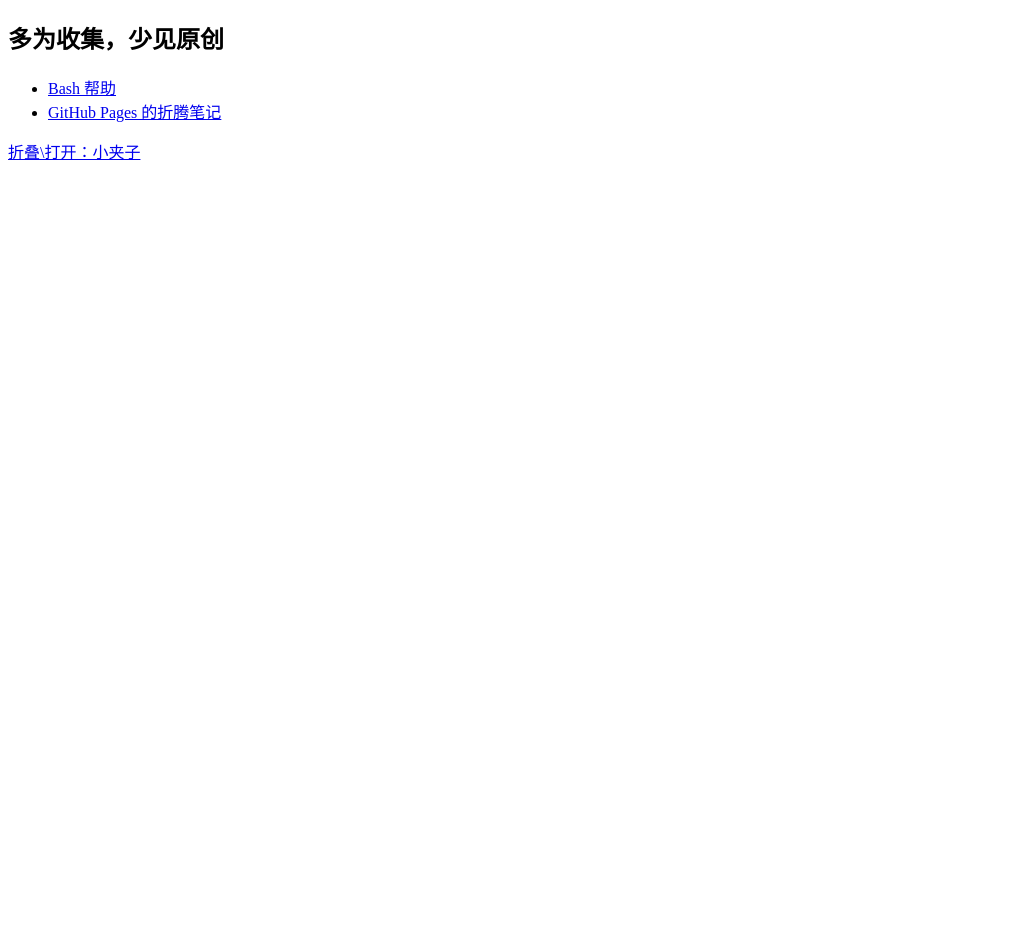
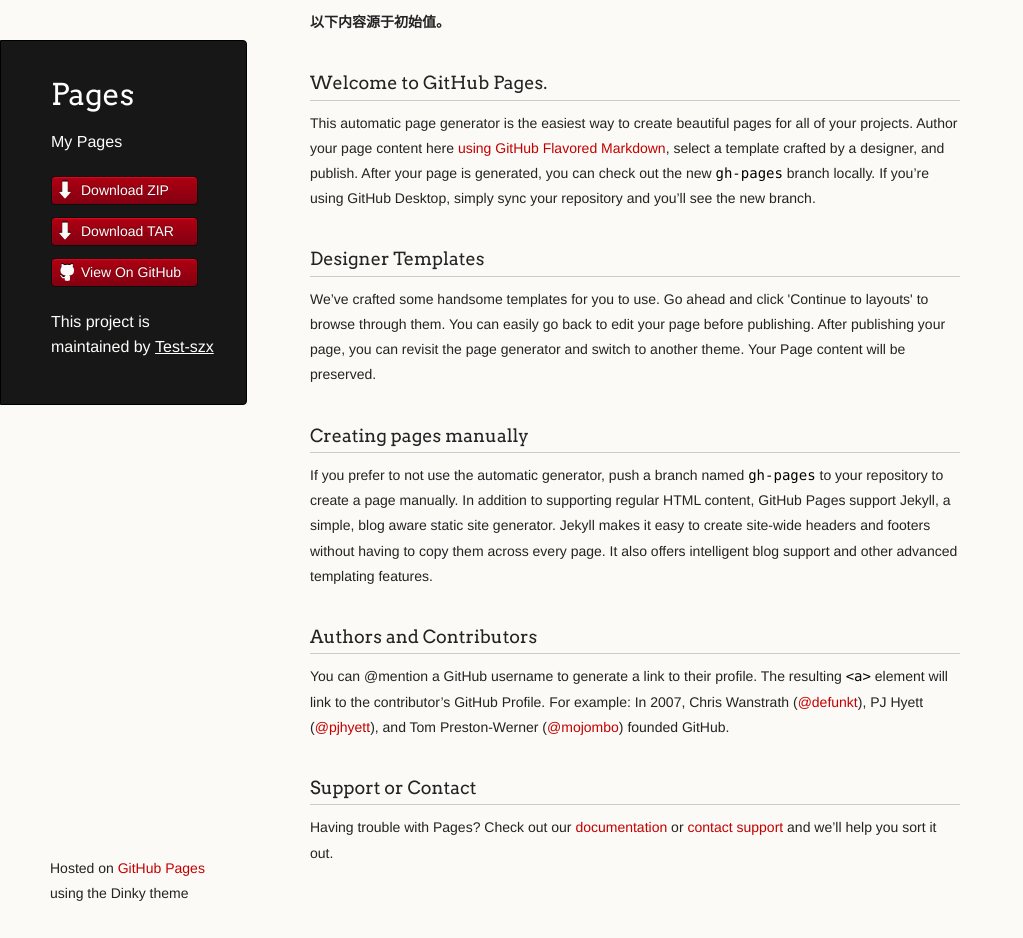
Before and after one commit to Test-szx/pages, a Jekyll site: the page index.html, which Jekyll copies as it is, in a window 1280 px wide and 938 px high. Shown: the whole window, without its empty margins (0-1023 px from the left). Built offline with Jekyll 4.4.1, drawn with Linux system fonts in a browser that asks for light colours.

Commit message:
Create gh-pages branch via GitHub

```diff
--- a/index.html
+++ b/index.html
@@ -1,75 +1,67 @@
----
-layout: default
-title: 多为收集，少见原创
----
-<style>
-blockquote{
-    margin-right: 629px;
-    background-color: rgb(26, 26, 26);
-    color: rgb(99, 99, 99);
-    border-width: 7px;
-    padding: 7px;
-    }
-a:visited{
-    color:#505050;
-    }
-</style>
-<script>
-    function isHidden(oDiv){
-      var vDiv = document.getElementById(oDiv);
-      vDiv.style.display = (vDiv.style.display == 'none')?'block':'none';
-    }
-  </script>
-<h2>{{ page.title }}</h2>
+<!doctype html>
+<html>
+  <head>
+    <meta charset="utf-8">
+    <meta http-equiv="X-UA-Compatible" content="chrome=1">
+    <title>Pages by Test-szx</title>
 
-<ul>
-    {% for post in site.posts %}
-      <li><a href="{{ site.baseurl }}{{ post.url }}">{{ post.title }}</a></li>
-    {% endfor %}
-</ul>
-<a style="cursor:hand" onclick="isHidden('div1')" href="##">折叠\打开：小夹子</a>
-<div style="display: none;" id="div1">
-<blockquote class="quote">
-<a href="http://www.git-scm.com/book/zh/v1/Git-%E5%9F%BA%E7%A1%80-%E8%AE%B0%E5%BD%95%E6%AF%8F%E6%AC%A1%E6%9B%B4%E6%96%B0%E5%88%B0%E4%BB%93%E5%BA%93">Git - 记录每次更新到仓库</a>
-<br>
-<p>记录每次更新到仓库 现在我们手上已经有了一个真实项目的 Git 仓库，并从这个仓库中取出了所有文件的工作拷贝。接下来，对这些文件作些修改，在完成了一个阶段的目标之后，提交本次更新到仓库。 请记住，工作...</p>
-<cite>http://www.git-scm.com/book/zh/v1/Git-%E5%9F%BA%E7%A1%80-%E8%AE%B0%E5%BD%95%E6%AF%8F%E6%AC%A1%E6%9B%B4%E6%96%B0%E5%88%B0%E4%BB%93%E5%BA%93</cite>
-</blockquote>
+    <link rel="stylesheet" href="stylesheets/styles.css">
+    <link rel="stylesheet" href="stylesheets/github-light.css">
+    <script src="javascripts/scale.fix.js"></script>
+    <meta name="viewport" content="width=device-width, initial-scale=1, user-scalable=no">
+    <!--[if lt IE 9]>
+    <script src="//html5shiv.googlecode.com/svn/trunk/html5.js"></script>
+    <![endif]-->
+  </head>
+  <body>
+    <div class="wrapper">
+      <header>
+        <h1 class="header">Pages</h1>
+        <p class="header">My Pages</p>
 
-<blockquote class="quote">
-<a href="https://help.github.com/articles/generating-ssh-keys/">Generating SSH keys - User Documentation </a>
-<br>
-<p>Add the copied key to GitHub: In the top right corner of any page, click . In the user settings side...</p>
-<cite>https://help.github.com/articles/generating-ssh-keys/</cite>
-</blockquote>
-<blockquote class="quote">
-<a href="http://blog.csdn.net/kodeyang/article/details/9787009">提交改动到 github 远程服务器，怎么跳过要求输入密码的步骤 - u011513212 - 博客频道 - CSDN.NET</a>
-<br>
-<p>新机器上将工程改动提交到 github 服务器时，发现每次都要输入密码，这个有点儿小烦人，怎么解决这个问题呢？ 首先，切换到工程根目录的 .git 隐藏目录，用 TextEdit 打开 config ...</p>
-<cite>http://blog.csdn.net/kodeyang/article/details/9787009</cite>
-</blockquote>
-<blockquote class="quote">
-<a href="http://www.git-scm.com/book/zh/v1/%E8%B5%B7%E6%AD%A5-Git-%E5%9F%BA%E7%A1%80">Git - Git 基础</a>
-<br>
-<p>Git 基础 那么，简单地说，Git 究竟是怎样的一个系统呢？请注意，接下来的内容非常重要，若是理解了 Git 的思想和基本工作原理，用起来就会知其所以然，游刃有余。在开始学习 Git 的时候，请不要...</p>
-<cite>http://www.git-scm.com/book/zh/v1/%E8%B5%B7%E6%AD%A5-Git-%E5%9F%BA%E7%A1%80</cite>
-</blockquote>
-<blockquote class="quote">
-<a href="http://www.zhihu.com/question/19861963">sed -n 'G; s/\n/&amp;&amp;/; /^\([ -~]*\n\).*\n\1/d; s/\n//; h; P' 是如何实现删除重复行的？ - 编程 - 知乎 </a>
-<br>
-<p>换一换 相关问题 eval()机制在编译型语言D语言中是怎么样被是实现的？ 3 个回答 Python、AWK、sed 之间有哪些区别？处理文本使用那种脚本语言比较好？理由是什么？ 10 个回答 在C语...</p>
-<cite>http://www.zhihu.com/question/19861963</cite>
-</blockquote>
-<blockquote class="quote">
-<a href="http://www.zhihu.com/question/26122927">有关Sed的一条命令求指导？ - Linux - 知乎 </a>
-<br>
-<p>很久不用sed了。。。如果表达有误的话，请指出；不保证我理解的一定对哈； 先看man里的NPD： P：Print up to the first embedded newline of the cur...</p>
-<cite>http://www.zhihu.com/question/26122927</cite>
-</blockquote>
-<blockquote class="quote">
-<a href="http://www.zhihu.com/topic/19650109/questions">sed - 全部问题 - 知乎</a>
-<br>
-<p>3 年前 哪些linux命令你觉得用着很不爽，参数老记不住？想通过大家的力量来简化linux命令的使用，怎么开始下手？ ...</p>
-<cite>http://www.zhihu.com/topic/19650109/questions</cite>
-</blockquote>
-</div>
+        <ul>
+          <li class="download"><a class="buttons" href="https://github.com/Test-szx/pages/zipball/master">Download ZIP</a></li>
+          <li class="download"><a class="buttons" href="https://github.com/Test-szx/pages/tarball/master">Download TAR</a></li>
+          <li><a class="buttons github" href="https://github.com/Test-szx/pages">View On GitHub</a></li>
+        </ul>
+
+        <p class="header">This project is maintained by <a class="header name" href="https://github.com/Test-szx">Test-szx</a></p>
+
+
+      </header>
+      <section>
+        <p><strong>以下内容源于初始值。</strong></p>
+
+<h3>
+<a id="welcome-to-github-pages" class="anchor" href="#welcome-to-github-pages" aria-hidden="true"><span aria-hidden="true" class="octicon octicon-link"></span></a>Welcome to GitHub Pages.</h3>
+
+<p>This automatic page generator is the easiest way to create beautiful pages for all of your projects. Author your page content here <a href="https://guides.github.com/features/mastering-markdown/">using GitHub Flavored Markdown</a>, select a template crafted by a designer, and publish. After your page is generated, you can check out the new <code>gh-pages</code> branch locally. If you’re using GitHub Desktop, simply sync your repository and you’ll see the new branch.</p>
+
+<h3>
+<a id="designer-templates" class="anchor" href="#designer-templates" aria-hidden="true"><span aria-hidden="true" class="octicon octicon-link"></span></a>Designer Templates</h3>
+
+<p>We’ve crafted some handsome templates for you to use. Go ahead and click 'Continue to layouts' to browse through them. You can easily go back to edit your page before publishing. After publishing your page, you can revisit the page generator and switch to another theme. Your Page content will be preserved.</p>
+
+<h3>
+<a id="creating-pages-manually" class="anchor" href="#creating-pages-manually" aria-hidden="true"><span aria-hidden="true" class="octicon octicon-link"></span></a>Creating pages manually</h3>
+
+<p>If you prefer to not use the automatic generator, push a branch named <code>gh-pages</code> to your repository to create a page manually. In addition to supporting regular HTML content, GitHub Pages support Jekyll, a simple, blog aware static site generator. Jekyll makes it easy to create site-wide headers and footers without having to copy them across every page. It also offers intelligent blog support and other advanced templating features.</p>
+
+<h3>
+<a id="authors-and-contributors" class="anchor" href="#authors-and-contributors" aria-hidden="true"><span aria-hidden="true" class="octicon octicon-link"></span></a>Authors and Contributors</h3>
+
+<p>You can @mention a GitHub username to generate a link to their profile. The resulting <code>&lt;a&gt;</code> element will link to the contributor’s GitHub Profile. For example: In 2007, Chris Wanstrath (<a href="https://github.com/defunkt" class="user-mention">@defunkt</a>), PJ Hyett (<a href="https://github.com/pjhyett" class="user-mention">@pjhyett</a>), and Tom Preston-Werner (<a href="https://github.com/mojombo" class="user-mention">@mojombo</a>) founded GitHub.</p>
+
+<h3>
+<a id="support-or-contact" class="anchor" href="#support-or-contact" aria-hidden="true"><span aria-hidden="true" class="octicon octicon-link"></span></a>Support or Contact</h3>
+
+<p>Having trouble with Pages? Check out our <a href="https://help.github.com/pages">documentation</a> or <a href="https://github.com/contact">contact support</a> and we’ll help you sort it out.</p>
+      </section>
+      <footer>
+        <p><small>Hosted on <a href="https://pages.github.com">GitHub Pages</a> using the Dinky theme</small></p>
+      </footer>
+    </div>
+    <!--[if !IE]><script>fixScale(document);</script><![endif]-->
+
+  </body>
+</html>
--- /dev/null
+++ b/javascripts/scale.fix.js
@@ -0,0 +1,20 @@
+fixScale = function(doc) {
+
+	var addEvent = 'addEventListener',
+	    type = 'gesturestart',
+	    qsa = 'querySelectorAll',
+	    scales = [1, 1],
+	    meta = qsa in doc ? doc[qsa]('meta[name=viewport]') : [];
+
+	function fix() {
+		meta.content = 'width=device-width,minimum-scale=' + scales[0] + ',maximum-scale=' + scales[1];
+		doc.removeEventListener(type, fix, true);
+	}
+
+	if ((meta = meta[meta.length - 1]) && addEvent in doc) {
+		fix();
+		scales = [.25, 1.6];
+		doc[addEvent](type, fix, true);
+	}
+
+};
--- /dev/null
+++ b/stylesheets/github-light.css
@@ -0,0 +1,123 @@
+/*
+The MIT License (MIT)
+
+Copyright (c) 2016 GitHub, Inc.
+
+Permission is hereby granted, free of charge, to any person obtaining a copy
+of this software and associated documentation files (the "Software"), to deal
+in the Software without restriction, including without limitation the rights
+to use, copy, modify, merge, publish, distribute, sublicense, and/or sell
+copies of the Software, and to permit persons to whom the Software is
+furnished to do so, subject to the following conditions:
+
+The above copyright notice and this permission notice shall be included in all
+copies or substantial portions of the Software.
+
+THE SOFTWARE IS PROVIDED "AS IS", WITHOUT WARRANTY OF ANY KIND, EXPRESS OR
+IMPLIED, INCLUDING BUT NOT LIMITED TO THE WARRANTIES OF MERCHANTABILITY,
+FITNESS FOR A PARTICULAR PURPOSE AND NONINFRINGEMENT. IN NO EVENT SHALL THE
+AUTHORS OR COPYRIGHT HOLDERS BE LIABLE FOR ANY CLAIM, DAMAGES OR OTHER
+LIABILITY, WHETHER IN AN ACTION OF CONTRACT, TORT OR OTHERWISE, ARISING FROM,
+OUT OF OR IN CONNECTION WITH THE SOFTWARE OR THE USE OR OTHER DEALINGS IN THE
+SOFTWARE.
+
+*/
+
+.pl-c /* comment */ {
+  color: #969896;
+}
+
+.pl-c1 /* constant, variable.other.constant, support, meta.property-name, support.constant, support.variable, meta.module-reference, markup.raw, meta.diff.header */,
+.pl-s .pl-v /* string variable */ {
+  color: #0086b3;
+}
+
+.pl-e /* entity */,
+.pl-en /* entity.name */ {
+  color: #795da3;
+}
+
+.pl-smi /* variable.parameter.function, storage.modifier.package, storage.modifier.import, storage.type.java, variable.other */,
+.pl-s .pl-s1 /* string source */ {
+  color: #333;
+}
+
+.pl-ent /* entity.name.tag */ {
+  color: #63a35c;
+}
+
+.pl-k /* keyword, storage, storage.type */ {
+  color: #a71d5d;
+}
+
+.pl-s /* string */,
+.pl-pds /* punctuation.definition.string, string.regexp.character-class */,
+.pl-s .pl-pse .pl-s1 /* string punctuation.section.embedded source */,
+.pl-sr /* string.regexp */,
+.pl-sr .pl-cce /* string.regexp constant.character.escape */,
+.pl-sr .pl-sre /* string.regexp source.ruby.embedded */,
+.pl-sr .pl-sra /* string.regexp string.regexp.arbitrary-repitition */ {
+  color: #183691;
+}
+
+.pl-v /* variable */ {
+  color: #ed6a43;
+}
+
+.pl-id /* invalid.deprecated */ {
+  color: #b52a1d;
+}
+
+.pl-ii /* invalid.illegal */ {
+  color: #f8f8f8;
+  background-color: #b52a1d;
+}
+
+.pl-sr .pl-cce /* string.regexp constant.character.escape */ {
+  font-weight: bold;
+  color: #63a35c;
+}
+
+.pl-ml /* markup.list */ {
+  color: #693a17;
+}
+
+.pl-mh /* markup.heading */,
+.pl-mh .pl-en /* markup.heading entity.name */,
+.pl-ms /* meta.separator */ {
+  font-weight: bold;
+  color: #1d3e81;
+}
+
+.pl-mq /* markup.quote */ {
+  color: #008080;
+}
+
+.pl-mi /* markup.italic */ {
+  font-style: italic;
+  color: #333;
+}
+
+.pl-mb /* markup.bold */ {
+  font-weight: bold;
+  color: #333;
+}
+
+.pl-md /* markup.deleted, meta.diff.header.from-file */ {
+  color: #bd2c00;
+  background-color: #ffecec;
+}
+
+.pl-mi1 /* markup.inserted, meta.diff.header.to-file */ {
+  color: #55a532;
+  background-color: #eaffea;
+}
+
+.pl-mdr /* meta.diff.range */ {
+  font-weight: bold;
+  color: #795da3;
+}
+
+.pl-mo /* meta.output */ {
+  color: #1d3e81;
+}
--- /dev/null
+++ b/stylesheets/styles.css
@@ -0,0 +1,423 @@
+@import url(https://fonts.googleapis.com/css?family=Arvo:400,700,400italic);
+
+/* MeyerWeb Reset */
+
+html, body, div, span, applet, object, iframe,
+h1, h2, h3, h4, h5, h6, p, blockquote, pre,
+a, abbr, acronym, address, big, cite, code,
+del, dfn, em, img, ins, kbd, q, s, samp,
+small, strike, strong, sub, sup, tt, var,
+b, u, i, center,
+dl, dt, dd, ol, ul, li,
+fieldset, form, label, legend,
+table, caption, tbody, tfoot, thead, tr, th, td,
+article, aside, canvas, details, embed,
+figure, figcaption, footer, header, hgroup,
+menu, nav, output, ruby, section, summary,
+time, mark, audio, video {
+  margin: 0;
+  padding: 0;
+  border: 0;
+  font: inherit;
+  vertical-align: baseline;
+}
+
+
+/* Base text styles */
+
+body {
+  padding:10px 50px 0 0;
+  font-family:"Helvetica Neue", Helvetica, Arial, sans-serif;
+	font-size: 14px;
+	color: #232323;
+	background-color: #FBFAF7;
+	margin: 0;
+	line-height: 1.8em;
+	-webkit-font-smoothing: antialiased;
+
+}
+
+h1, h2, h3, h4, h5, h6 {
+  color:#232323;
+  margin:36px 0 10px;
+}
+
+p, ul, ol, table, dl {
+  margin:0 0 22px;
+}
+
+h1, h2, h3 {
+	font-family: Arvo, Monaco, serif;
+  line-height:1.3;
+	font-weight: normal;
+}
+
+h1,h2, h3 {
+	display: block;
+	border-bottom: 1px solid #ccc;
+	padding-bottom: 5px;
+}
+
+h1 {
+	font-size: 30px;
+}
+
+h2 {
+	font-size: 24px;
+}
+
+h3 {
+	font-size: 18px;
+}
+
+h4, h5, h6 {
+	font-family: Arvo, Monaco, serif;
+	font-weight: 700;
+}
+
+a {
+  color:#C30000;
+  font-weight:200;
+  text-decoration:none;
+}
+
+a:hover {
+	text-decoration: underline;
+}
+
+a small {
+	font-size: 12px;
+}
+
+em {
+	font-style: italic;
+}
+
+strong {
+  font-weight:700;
+}
+
+ul {
+  list-style-position: inside;
+  list-style: disc;
+  padding-left: 25px;
+}
+
+ol {
+  list-style-position: inside;
+  list-style: decimal;
+  padding-left: 25px;
+}
+
+blockquote {
+  margin: 0;
+  padding: 0 0 0 20px;
+  font-style: italic;
+}
+
+dl, dt, dd, dl p {
+	font-color: #444;
+}
+
+dl dt {
+  font-weight: bold;
+}
+
+dl dd {
+  padding-left: 20px;
+  font-style: italic;
+}
+
+dl p {
+  padding-left: 20px;
+  font-style: italic;
+}
+
+hr {
+  border:0;
+  background:#ccc;
+  height:1px;
+  margin:0 0 24px;
+}
+
+/* Images */
+
+img {
+  position: relative;
+  margin: 0 auto;
+  max-width: 650px;
+  padding: 5px;
+  margin: 10px 0 32px 0;
+  border: 1px solid #ccc;
+}
+
+p img {
+  display: inline;
+  margin: 0;
+  padding: 0;
+  vertical-align: middle;
+  text-align: center;
+  border: none;
+}
+
+/* Code blocks */
+
+code, pre {
+	font-family: Monaco, "Bitstream Vera Sans Mono", "Lucida Console", Terminal, monospace;
+  color:#000;
+  font-size:14px;
+}
+
+pre {
+	padding: 4px 12px;
+  background: #FDFEFB;
+  border-radius:4px;
+  border:1px solid #D7D8C8;
+  overflow: auto;
+  overflow-y: hidden;
+	margin-bottom: 32px;
+}
+
+
+/* Tables */
+
+table {
+  width:100%;
+}
+
+table {
+  border: 1px solid #ccc;
+  margin-bottom: 32px;
+  text-align: left;
+ }
+
+th {
+  font-family: 'Arvo', Helvetica, Arial, sans-serif;
+	font-size: 18px;
+	font-weight: normal;
+  padding: 10px;
+  background: #232323;
+  color: #FDFEFB;
+ }
+
+td {
+  padding: 10px;
+	background: #ccc;
+ }
+
+
+/* Wrapper */
+.wrapper {
+  width:960px;
+}
+
+
+/* Header */
+
+header {
+	background-color: #171717;
+	color: #FDFDFB;
+  width:170px;
+  float:left;
+  position:fixed;
+	border: 1px solid #000;
+	-webkit-border-top-right-radius: 4px;
+	-webkit-border-bottom-right-radius: 4px;
+	-moz-border-radius-topright: 4px;
+	-moz-border-radius-bottomright: 4px;
+	border-top-right-radius: 4px;
+	border-bottom-right-radius: 4px;
+	padding: 34px 25px 22px 50px;
+	margin: 30px 25px 0 0;
+	-webkit-font-smoothing: antialiased;
+}
+
+p.header {
+	font-size: 16px;
+}
+
+h1.header {
+	font-family: Arvo, sans-serif;
+	font-size: 30px;
+	font-weight: 300;
+	line-height: 1.3em;
+	border-bottom: none;
+	margin-top: 0;
+}
+
+
+h1.header, a.header, a.name, header a{
+	color: #fff;
+}
+
+a.header {
+	text-decoration: underline;
+}
+
+a.name {
+	white-space: nowrap;
+}
+
+header ul {
+  list-style:none;
+  padding:0;
+}
+
+header li {
+	list-style-type: none;
+  width:132px;
+  height:15px;
+	margin-bottom: 12px;
+	line-height: 1em;
+	padding: 6px 6px 6px 7px;
+
+	background: #AF0011;
+	background: -moz-linear-gradient(top, #AF0011 0%, #820011 100%);
+  background: -webkit-gradient(linear, left top, left bottom, color-stop(0%,#f8f8f8), color-stop(100%,#dddddd));
+  background: -webkit-linear-gradient(top, #AF0011 0%,#820011 100%);
+  background: -o-linear-gradient(top, #AF0011 0%,#820011 100%);
+  background: -ms-linear-gradient(top, #AF0011 0%,#820011 100%);
+  background: linear-gradient(top, #AF0011 0%,#820011 100%);
+
+	border-radius:4px;
+  border:1px solid #0D0D0D;
+
+	-webkit-box-shadow: inset 0px 1px 1px 0 rgba(233,2,38, 1);
+	box-shadow: inset 0px 1px 1px 0 rgba(233,2,38, 1);
+
+}
+
+header li:hover {
+	background: #C3001D;
+	background: -moz-linear-gradient(top, #C3001D 0%, #950119 100%);
+  background: -webkit-gradient(linear, left top, left bottom, color-stop(0%,#f8f8f8), color-stop(100%,#dddddd));
+  background: -webkit-linear-gradient(top, #C3001D 0%,#950119 100%);
+  background: -o-linear-gradient(top, #C3001D 0%,#950119 100%);
+  background: -ms-linear-gradient(top, #C3001D 0%,#950119 100%);
+  background: linear-gradient(top, #C3001D 0%,#950119 100%);
+}
+
+a.buttons {
+	-webkit-font-smoothing: antialiased;
+	background: url(../images/arrow-down.png) no-repeat;
+	font-weight: normal;
+	text-shadow: rgba(0, 0, 0, 0.4) 0 -1px 0;
+	padding: 2px 2px 2px 22px;
+	height: 30px;
+}
+
+a.github {
+	background: url(../images/octocat-small.png) no-repeat 1px;
+}
+
+a.buttons:hover {
+	color: #fff;
+	text-decoration: none;
+}
+
+
+/* Section - for main page content */
+
+section {
+  width:650px;
+  float:right;
+  padding-bottom:50px;
+}
+
+
+/* Footer */
+
+footer {
+  width:170px;
+  float:left;
+  position:fixed;
+  bottom:10px;
+	padding-left: 50px;
+}
+
+@media print, screen and (max-width: 960px) {
+
+  div.wrapper {
+    width:auto;
+    margin:0;
+  }
+
+  header, section, footer {
+    float:none;
+    position:static;
+    width:auto;
+  }
+
+	footer {
+		border-top: 1px solid #ccc;
+		margin:0 84px 0 50px;
+		padding:0;
+	}
+
+  header {
+    padding-right:320px;
+  }
+
+  section {
+    padding:20px 84px 20px 50px;
+    margin:0 0 20px;
+  }
+
+  header a small {
+    display:inline;
+  }
+
+  header ul {
+    position:absolute;
+    right:130px;
+    top:84px;
+  }
+}
+
+@media print, screen and (max-width: 720px) {
+  body {
+    word-wrap:break-word;
+  }
+
+  header {
+    padding:10px 20px 0;
+		margin-right: 0;
+  }
+
+	section {
+    padding:10px 0 10px 20px;
+    margin:0 0 30px;
+  }
+
+	footer {
+		margin: 0 0 0 30px;
+	}
+
+  header ul, header p.view {
+    position:static;
+  }
+}
+
+@media print, screen and (max-width: 480px) {
+
+  header ul li.download {
+    display:none;
+  }
+
+	footer {
+		margin: 0 0 0 20px;
+	}
+
+	footer a{
+		display:block;
+	}
+
+}
+
+@media print {
+  body {
+    padding:0.4in;
+    font-size:12pt;
+    color:#444;
+  }
+}
```
Also changed, not shown: params.json (added, +6 -0 lines), images/arrow-down.png (added), images/octocat-small.png (added).
